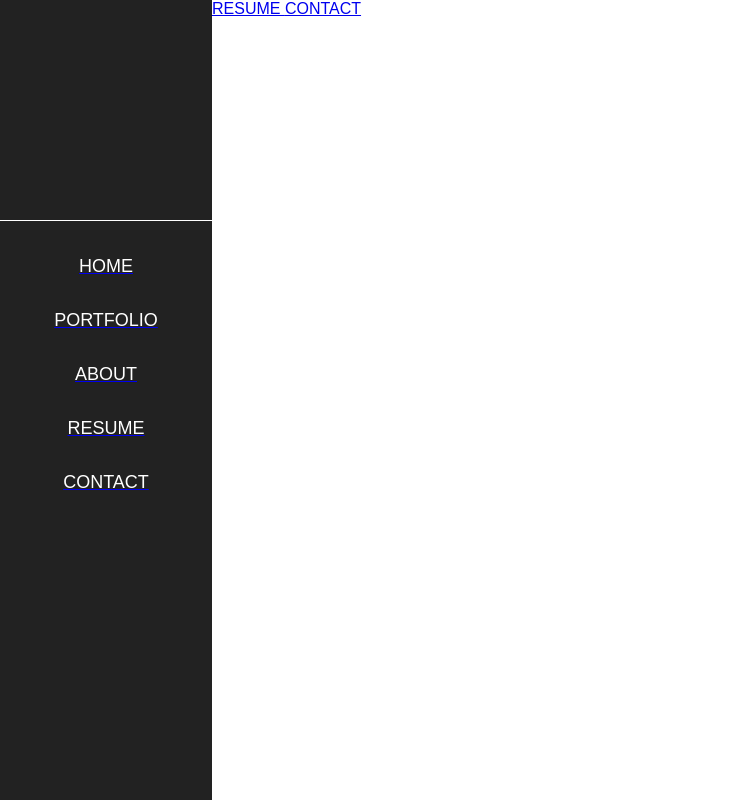
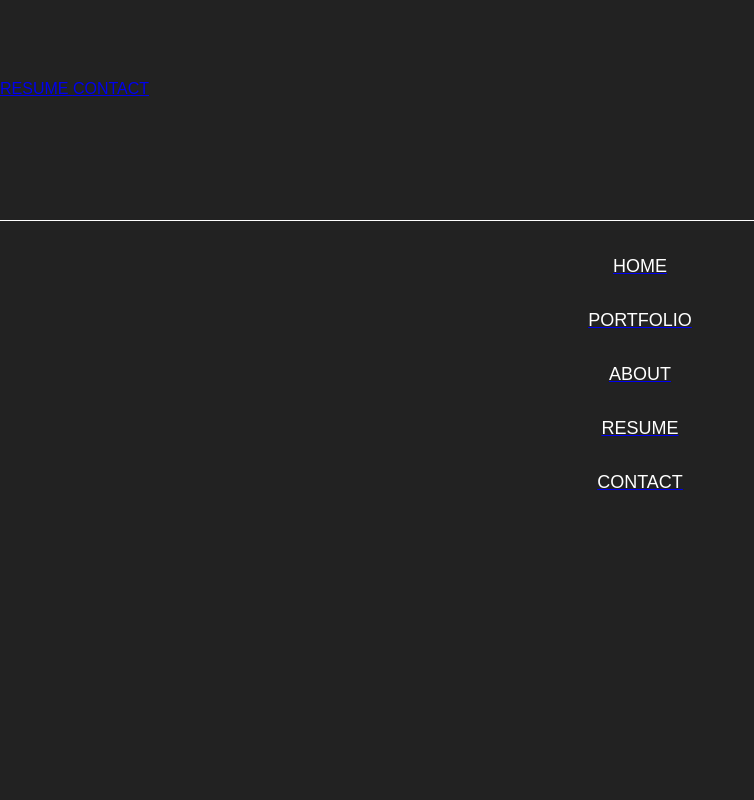
Before and after one commit to JackLaird0/personal-website, a React app: page / in a window 1280 px wide. Shown: the whole page, without its empty margins (0-754 px from the left). Built offline with nearby package versions, Linux system fonts and the light colour scheme.

Commit message:
Change navbar from left side to top of page

```diff
--- a/src/Components/App.css
+++ b/src/Components/App.css
@@ -1,4 +1,4 @@
 .App {
   display: grid;
-  grid-template-columns: 212px 1fr;
+  grid-template-rows: 80px 6px 1fr;
 }
```
